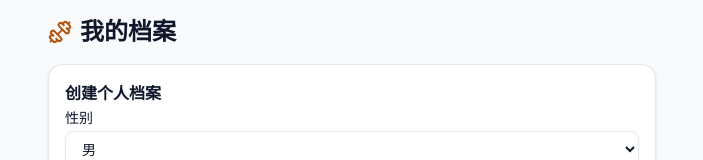
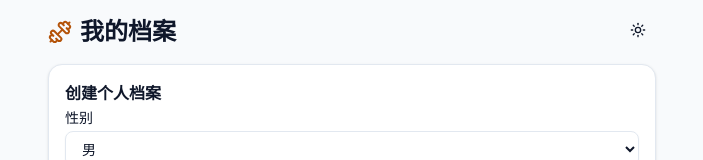
Before and after one commit to Huang-1226/fitness-app, a React (Vite) app: page / in a window 1280 px wide. Shown: the top 160 px of the page, without its empty margins (288-991 px from the left). Built offline with nearby package versions, Linux system fonts and the light colour scheme.

Commit message:
feat: ThemeToggle 三态切换按钮（Sheet 底部弹窗），全局渲染于右上角

```diff
--- a/src/App.tsx
+++ b/src/App.tsx
@@ -4,6 +4,7 @@ import { useLibraryStore } from './store/libraryStore';
 import { useTrainingStore } from './store/trainingStore';
 import { useUserStore } from './store/userStore';
 import BottomNav from './ui/components/BottomNav';
+import { ThemeToggle } from './ui/components/ThemeToggle';
 import HistoryPage from './ui/pages/HistoryPage';
 import HomePage from './ui/pages/HomePage';
 import LibraryPage from './ui/pages/LibraryPage';
@@ -21,6 +22,11 @@ export default function App() {
 
   return (
     <HashRouter>
+      <div className="pointer-events-none fixed inset-x-0 top-0 z-40 mx-auto flex max-w-[640px] justify-end px-4 pt-3">
+        <div className="pointer-events-auto">
+          <ThemeToggle />
+        </div>
+      </div>
       <Routes>
         <Route path="/" element={<HomePage />} />
         <Route path="/training" element={<TrainingPage />} />
--- /dev/null
+++ b/src/ui/components/ThemeToggle.tsx
@@ -0,0 +1,67 @@
+import { Laptop, Moon, Sun } from 'lucide-react';
+import { useState } from 'react';
+
+import { Button } from '@/components/ui/button';
+import {
+  Sheet,
+  SheetContent,
+  SheetHeader,
+  SheetTitle,
+} from '@/components/ui/sheet';
+import { cn } from '@/lib/utils';
+import { useThemeStore, type ThemeMode } from '@/store/themeStore';
+
+const OPTIONS: { mode: ThemeMode; label: string; icon: typeof Sun }[] = [
+  { mode: 'light', label: '浅色', icon: Sun },
+  { mode: 'dark', label: '深色', icon: Moon },
+  { mode: 'system', label: '跟随系统', icon: Laptop },
+];
+
+export function ThemeToggle() {
+  const { mode, resolved, setMode } = useThemeStore();
+  const [open, setOpen] = useState(false);
+  const ResolvedIcon = resolved === 'dark' ? Moon : Sun;
+
+  return (
+    <>
+      <Button
+        variant="ghost"
+        size="icon"
+        className="size-9 shrink-0"
+        aria-label="切换主题"
+        onClick={() => setOpen(true)}
+      >
+        <ResolvedIcon className="size-4" />
+      </Button>
+
+      <Sheet open={open} onOpenChange={(o) => (o ? undefined : setOpen(false))}>
+        <SheetContent side="bottom" className="p-0">
+          <SheetHeader className="border-b border-border">
+            <SheetTitle className="text-base">外观主题</SheetTitle>
+          </SheetHeader>
+          <div className="grid grid-cols-3 gap-2.5 px-4 pb-[calc(20px+env(safe-area-inset-bottom))] pt-1">
+            {OPTIONS.map(({ mode: m, label, icon: Icon }) => (
+              <button
+                key={m}
+                type="button"
+                onClick={() => {
+                  setMode(m);
+                  setOpen(false);
+                }}
+                className={cn(
+                  'flex cursor-pointer flex-col items-center gap-1.5 rounded-xl border px-3 py-3.5 text-sm transition-colors',
+                  mode === m
+                    ? 'border-primary bg-primary/10 text-primary'
+                    : 'border-border bg-muted/30 text-muted-foreground',
+                )}
+              >
+                <Icon className="size-5" />
+                {label}
+              </button>
+            ))}
+          </div>
+        </SheetContent>
+      </Sheet>
+    </>
+  );
+}
```
